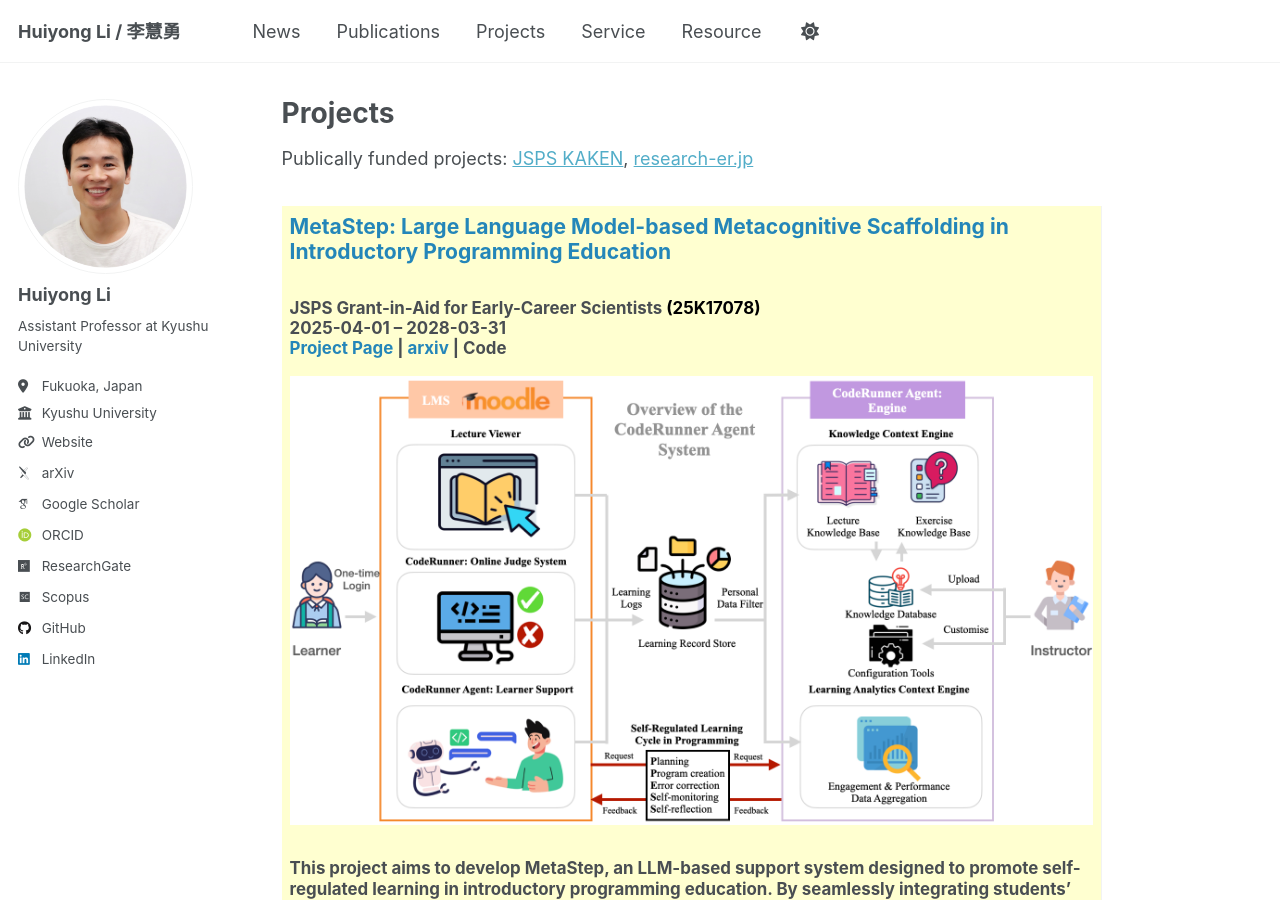
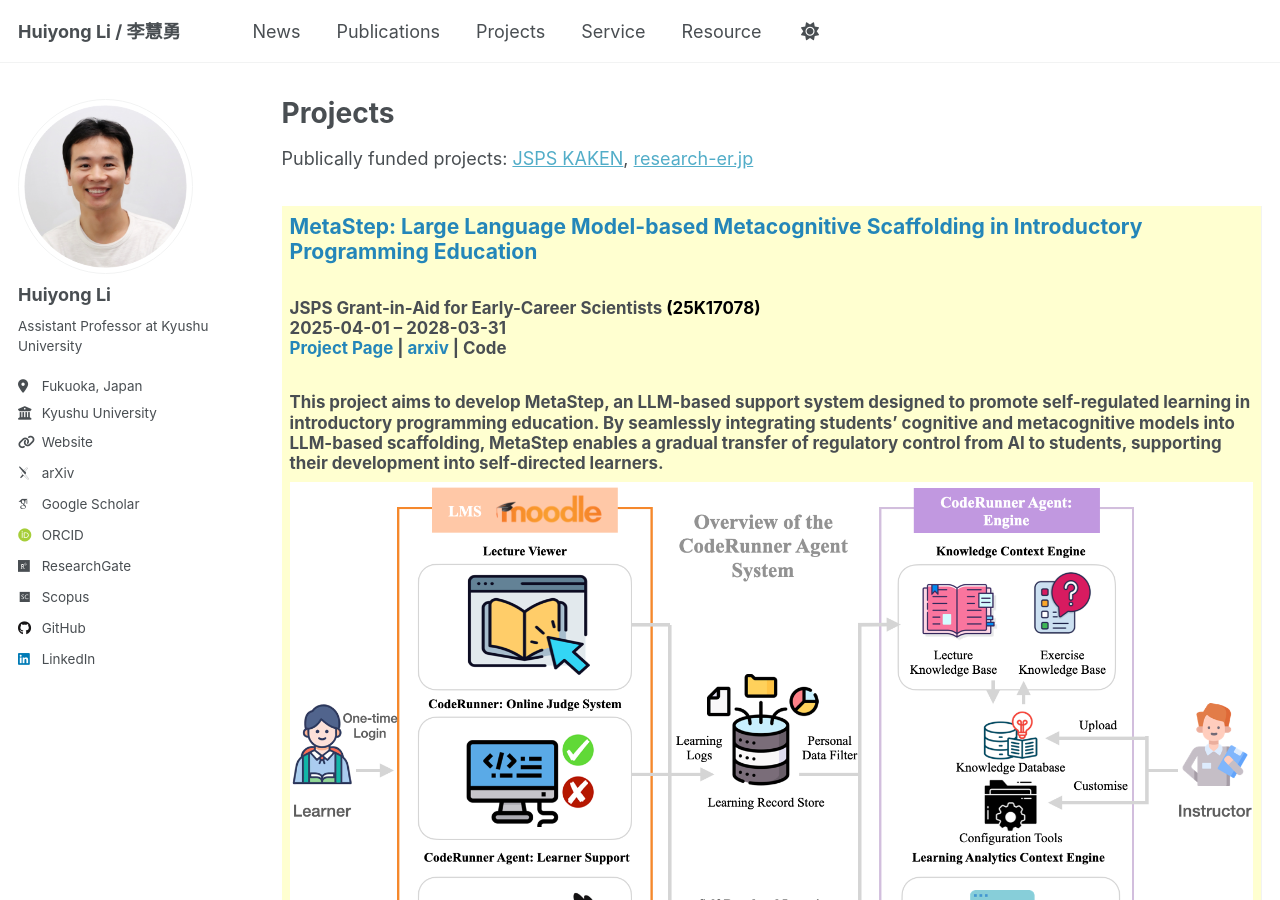
Before and after one commit to li-huiyong/li-huiyong.github.io, a Jekyll site: the page built from _pages/projects.md, in a window 1280 px wide and 900 px high. Built offline with Jekyll 4.4.1, drawn with Linux system fonts in a browser that asks for light colours; some web fonts are replaced.

Commit message:
update image locations

```diff
--- a/_pages/projects.md
+++ b/_pages/projects.md
@@ -14,10 +14,7 @@
 <!---  New html page  -->
 <table style="width:100%;border:0px;border-spacing:0px 10px;border-collapse:separate;margin-right:auto;margin-left:auto;"><tbody>
 <tr bgcolor="#ffffd0">
-     <!---   <td style="padding:16px;width:30%;vertical-align:middle">
-          <img src="/images/coderunner-agent.png" width="100%">
-      </td>
-      <td style="padding:8px;width:70%;vertical-align:middle">
+      <td style="padding:8px;width:100%;vertical-align:middle">
         <h1>
 	  <a href="https://li-huiyong.github.io/MetaStep" target="_blank" style="font-weight: bold; text-decoration: none; color: #2486b9;">
 	      MetaStep: Large Language Model-based Metacognitive Scaffolding in Introductory Programming Education
@@ -37,38 +34,12 @@
         <h2>
 This project aims to develop MetaStep, an LLM-based support system designed to promote self-regulated learning in introductory programming education. By seamlessly integrating students’ cognitive and metacognitive models into LLM-based scaffolding, MetaStep enables a gradual transfer of regulatory control from AI to students, supporting their development into self-directed learners.
         </h2>
-      </td> -->
-
-      <td style="padding:8px;width:100%;vertical-align:middle">
-        <h1>
-	  <a href="https://li-huiyong.github.io/MetaStep" target="_blank" style="font-weight: bold; text-decoration: none; color: #2486b9;">
-	      MetaStep: Large Language Model-based Metacognitive Scaffolding in Introductory Programming Education
-	  </a>
-        </h1>
-        <h2 tyle="color: gray">
-	  JSPS Grant-in-Aid for Early-Career Scientists <a href="https://kaken.nii.ac.jp/ja/grant/KAKENHI-PROJECT-25K17078/" style="text-decoration: none; color: black;">(25K17078)</a>
-	  <br>
-	  2025-04-01 – 2028-03-31
-	  <br>
-	  <a href="https://li-huiyong.github.io/MetaStep" style="text-decoration: none; color: #2486b9;">Project Page</a>
-	  |
-          <a href="https://doi.org/10.48550/arXiv.2504.03068" style="text-decoration: none; color: #2486b9;">arxiv</a>
-          | Code
-	</h2>
-        <p></p>
-        <img src="/images/coderunner-agent.png" alt="Project Image" style="width:100%; vertical-align:middle;">
-        <h2>
-This project aims to develop MetaStep, an LLM-based support system designed to promote self-regulated learning in introductory programming education. By seamlessly integrating students’ cognitive and metacognitive models into LLM-based scaffolding, MetaStep enables a gradual transfer of regulatory control from AI to students, supporting their development into self-directed learners.
-        </h2>
+	<img src="/images/coderunner-agent.png" alt="Project Image" style="max-width: 100%; max-height: 100%; vertical-align:middle;">
       </td>
-
 </tr>
 
 <tr bgcolor="#ffffd0">
-      <td style="padding:16px;width:30%;vertical-align:middle">
-          <img src="/images/mixai-learn.png" width="100%">
-      </td>
-      <td style="padding:8px;width:70%;vertical-align:middle">
+      <td style="padding:8px;width:100%;vertical-align:middle">
         <h1>
 	  <a href="https://sites.google.com/view/mixailearn/home" target="_blank" style="font-weight: bold; text-decoration: none; color: #2486b9;">
 	      miXai^learn: Multimodal Interactions, and Explainable AI for Embodied learning
@@ -85,14 +56,12 @@
         <h2>
 This joint research takes the standpoint that learning has embodied experiences distributed in the physical and virtual spaces. While current online learning systems often focus on the cognitive skills, there is a lack of data-driven approaches for tracking learning process and provide feedback on tasks that are distributed in physical and virtual spaces. This research explores an innovative integration of Artificial Intelligence (AI) and socially assistive robotics in a technical infrastructure to enhance learner’s critical reflection in the psychomotor and cognitive aspects of learning.
         </h2>
+	<img src="/images/mixai-learn.png" alt="Project Image" style="max-width: 100%; max-height: 100%; vertical-align:middle;">
       </td>
 </tr>
 
  <tr bgcolor="#f8f4ed">
-      <td style="padding:16px;width:30%;vertical-align:middle">
-          <img src="/images/mmlair.png" width="100%">
-      </td>
-      <td style="padding:8px;width:70%;vertical-align:middle">
+      <td style="padding:8px;width:100%;vertical-align:middle">
         <h1>
 	  <a href="https://li-huiyong.github.io/MMLAIR" target="_blank" style="font-weight: bold; text-decoration: none; color: #2486b9;">
 		MMLAIR: Multimodal Learning Analytics in Reading
@@ -109,14 +78,12 @@
         <h2>
 This project analyzes students' behavioral, cognitive, and emotional patterns during digital reading to understand learning processes and predict knowledge outcomes. By continuously monitoring multimodal data from learning logs, eye-tracking, and physiological sensors, the research enables adaptive learning systems that respond dynamically to individual student states, supporting personalized educational interventions in real-time.
         </h2>
+	<img src="/images/mmlair.png" alt="Project Image" style="max-width: 100%; max-height: 100%; vertical-align:middle;">
       </td>
 </tr>
 
 <tr bgcolor="#f8f4ed">
-      <td style="padding:16px;width:30%;vertical-align:middle;text-align:center;">
-          <img src="/images/goal-system.png" style="max-width: 100%; max-height: 100%;">
-      </td>
-      <td style="padding:8px;width:70%;vertical-align:middle">
+      <td style="padding:8px;width:100%;vertical-align:middle">
         <h1>
 	  <a href="https://sites.google.com/view/letsgoal" target="_blank" style="font-weight: bold; text-decoration: none; color: #2486b9;">
 	      GOAL project: AI-supported self-directed learning lifestyle in data-rich educational ecosystem
@@ -135,14 +102,12 @@
         <h2>
 Learners need to be trained to be self-directed in their learning and daily activities. This research focuses on developing digital learning environments that trace learners' behaviors and provide them functionalities to develop such self-direction skills by analysis of those data.
         </h2>
+	<img src="/images/goal-system.png" alt="Project Image" style="max-width: 100%; max-height: 100%; vertical-align:middle;">
       </td>
 </tr>
 
 <tr bgcolor="#f8f4ed">
-      <td style="padding:16px;width:30%;vertical-align:middle;">
-          <img src="/images/sip2-leaf.png" width="100%">
-      </td>
-      <td style="padding:8px;width:70%;vertical-align:middle">
+      <td style="padding:8px;width:100%;vertical-align:middle">
         <h1>
 	  <a href="https://www.let.media.kyoto-u.ac.jp/en/project/sip/" target="_blank" style="font-weight: bold; text-decoration: none; color: #2486b9;">
 	      Cyberspace Infrastructure Technology Using Big Data and AI: Research on Evidence-Based Tailor-Made Education
@@ -161,6 +126,7 @@
         <h2>
 In this research, we collect and analyze learning data logs which is otherwise difficult to synthesize automatically and requires advanced interaction tracking. The approach consumes the domain knowledge of learning and cognitive science, artificial intelligence, and information and communication infrastructure technology. By researching and developing the AI driven pedagogical platform, we aim to realize a precision education that can be tailored to the characteristics of learners based on evidence.
         </h2>
+	<img src="/images/sip2-leaf.png" alt="Project Image" style="max-width: 100%; max-height: 100%; vertical-align:middle;">
       </td>
 </tr>
 
```
